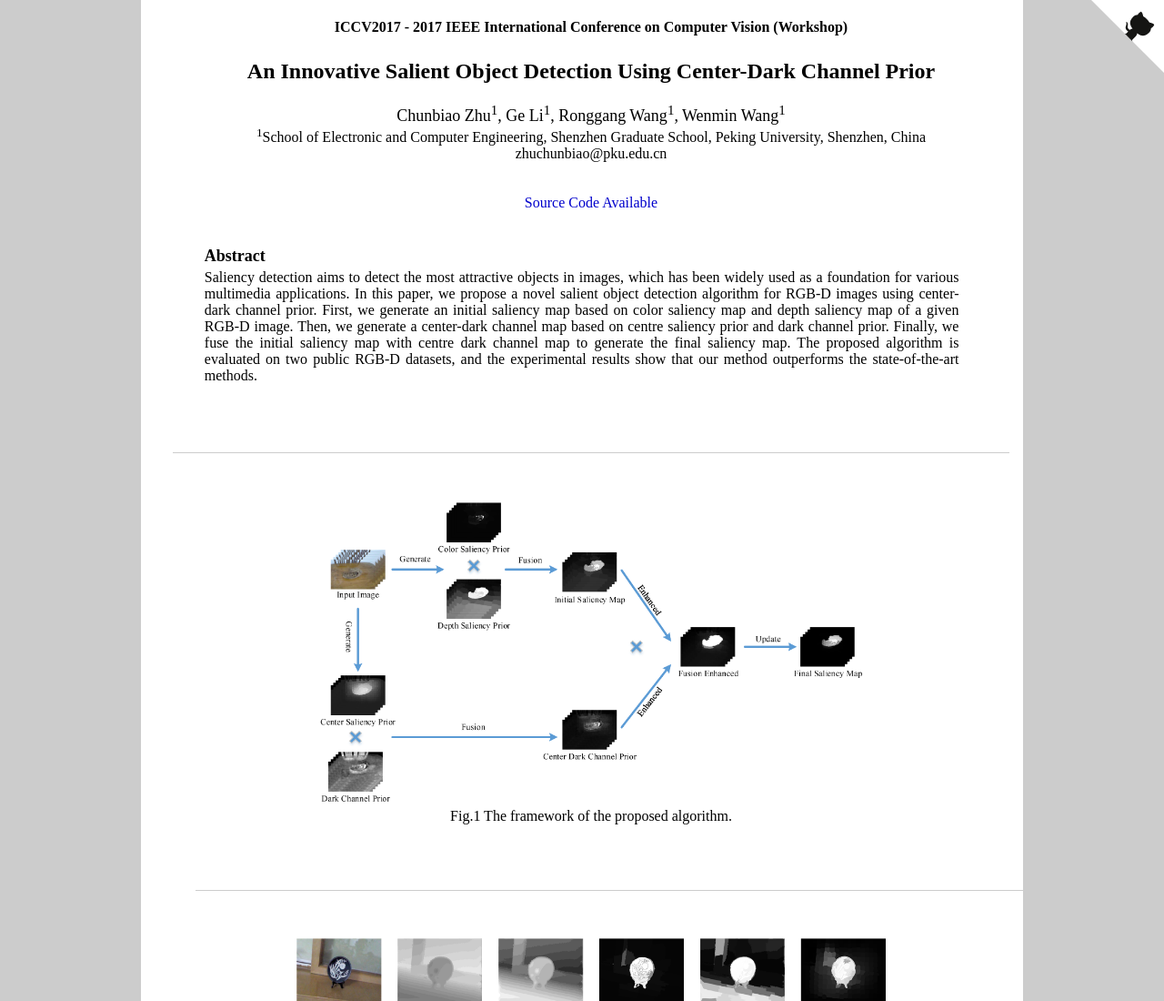
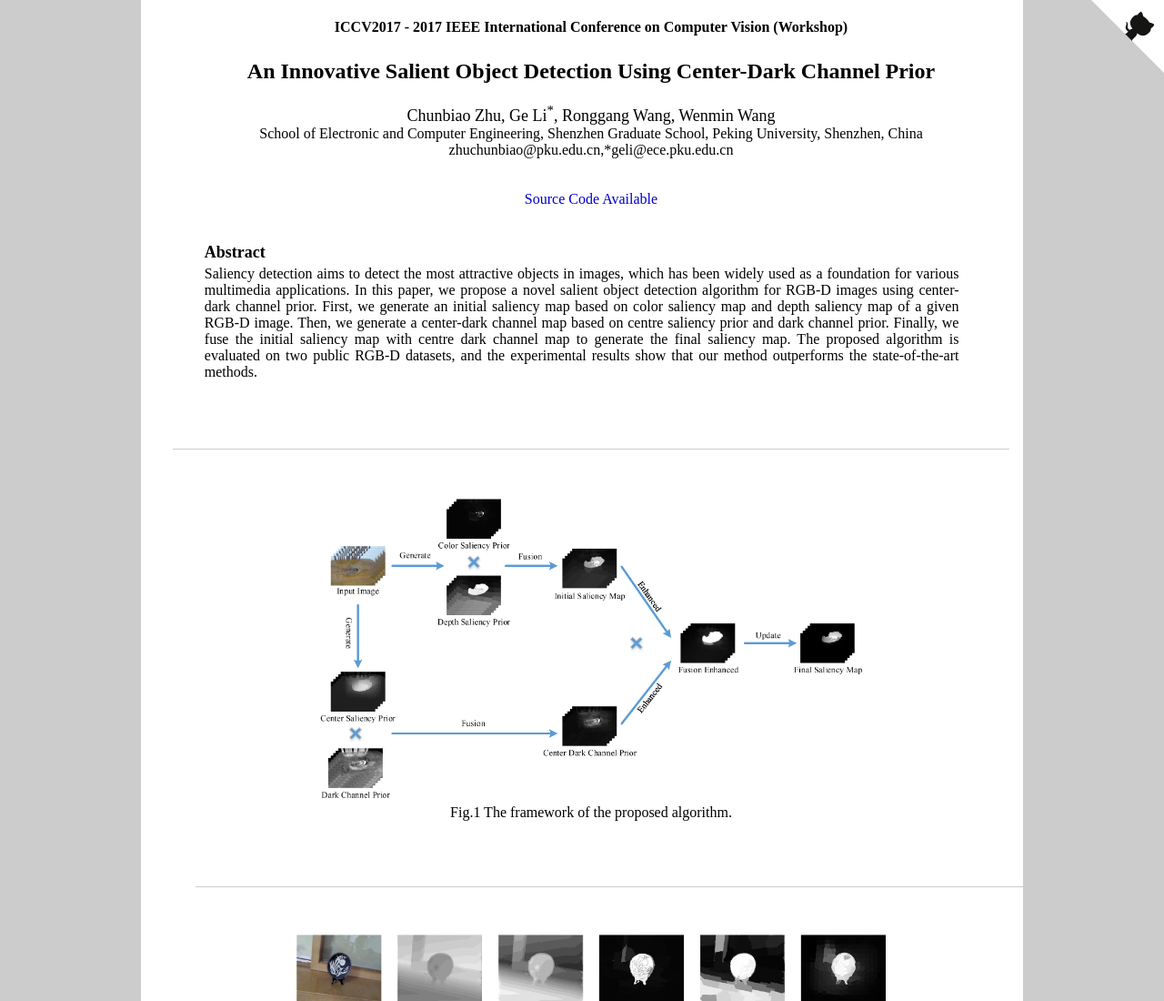
Before and after one commit to ChunbiaoZhu/ACVR2017, a plain HTML site: page index.html in a window 1280 px wide. Shown: the top 1100 px of the page at 91% size. Drawn offline with Linux system fonts and the light colour scheme.

Commit message:
Update index.html

```diff
--- a/index.html
+++ b/index.html
@@ -46,9 +46,9 @@
 
 
 <div align = "center">
-<div class="authorname" style="font-size:large;line-adjust:0">Chunbiao Zhu<sup>1</sup>, Ge Li<sup>1</sup>, Ronggang Wang<sup>1</sup>, Wenmin Wang<sup>1</sup></div>
-<div class="authoraddress" style="line-adjust:0"><sup>1</sup>School of Electronic and Computer Engineering, Shenzhen Graduate School, Peking University, Shenzhen, China <br />
-<div class="authoremail email" style="line-adjust:0">zhuchunbiao@pku.edu.cn</div>
+<div class="authorname" style="font-size:large;line-adjust:0">Chunbiao Zhu, Ge Li<sup>*</sup>, Ronggang Wang, Wenmin Wang</div>
+<div class="authoraddress" style="line-adjust:0">School of Electronic and Computer Engineering, Shenzhen Graduate School, Peking University, Shenzhen, China <br />
+<div class="authoremail email" style="line-adjust:0">zhuchunbiao@pku.edu.cn,*geli@ece.pku.edu.cn</div>
 
 
 <br>
```
